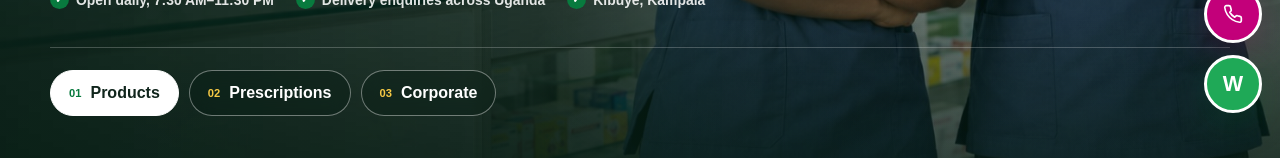
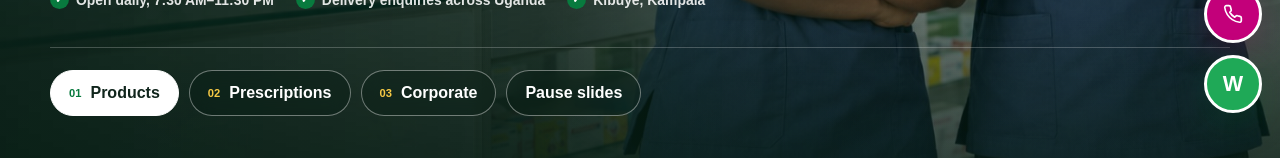
Before and after one commit to Bafakyiivan/Bweza-Pharmacy, a Next.js app: page / in a window 1280 px wide. Shown: the part 669-829 px from the top of the page. Built offline with nearby package versions, Linux system fonts and the light colour scheme; no server answers.

Commit message:
Add accessible hero pause control

```diff
--- a/components/dynamic-home-hero.tsx
+++ b/components/dynamic-home-hero.tsx
@@ -9,7 +9,9 @@ const AUTOPLAY_MS = 7500;
 
 export function DynamicHomeHero() {
   const [active, setActive] = useState(0);
-  const [paused, setPaused] = useState(false);
+  const [manualPaused, setManualPaused] = useState(false);
+  const [interactionPaused, setInteractionPaused] = useState(false);
+  const paused = manualPaused || interactionPaused;
 
   const slides = [
     {
@@ -76,11 +78,11 @@ export function DynamicHomeHero() {
     <section
       className="home-dynamic-hero"
       aria-label="Bweza Pharmacy services"
-      onMouseEnter={() => setPaused(true)}
-      onMouseLeave={() => setPaused(false)}
-      onFocusCapture={() => setPaused(true)}
+      onMouseEnter={() => setInteractionPaused(true)}
+      onMouseLeave={() => setInteractionPaused(false)}
+      onFocusCapture={() => setInteractionPaused(true)}
       onBlurCapture={(event) => {
-        if (!event.currentTarget.contains(event.relatedTarget)) setPaused(false);
+        if (!event.currentTarget.contains(event.relatedTarget)) setInteractionPaused(false);
       }}
     >
       <div className="home-dynamic-media" aria-hidden="true">
@@ -146,6 +148,14 @@ export function DynamicHomeHero() {
               <span>{slide.tab}</span>
             </button>
           ))}
+          <button
+            type="button"
+            className="home-dynamic-pause"
+            aria-pressed={manualPaused}
+            onClick={() => setManualPaused((current) => !current)}
+          >
+            {manualPaused ? "Play slides" : "Pause slides"}
+          </button>
         </div>
       </div>
     </section>
```
